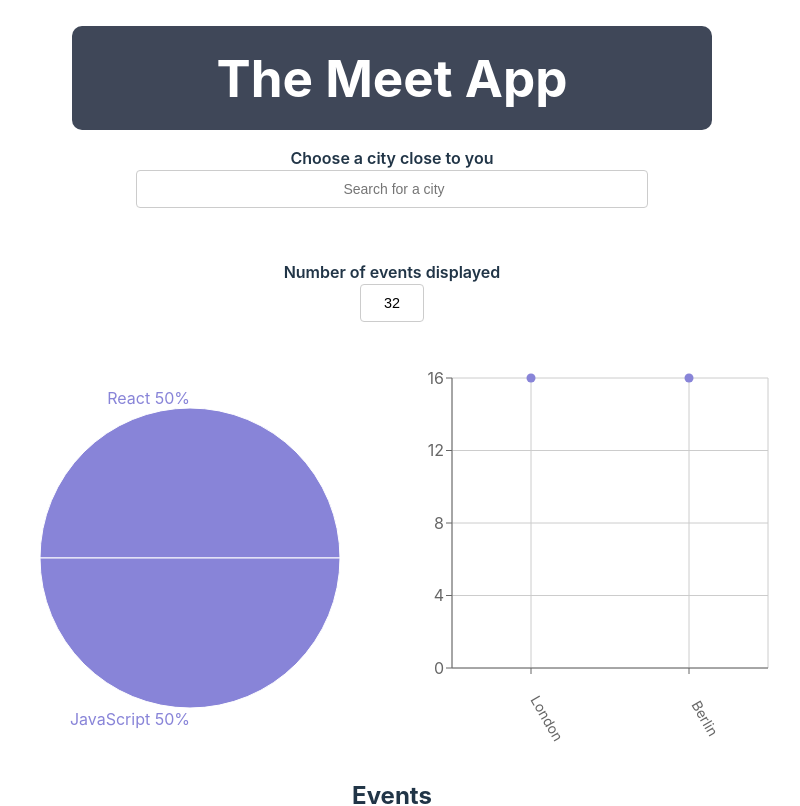
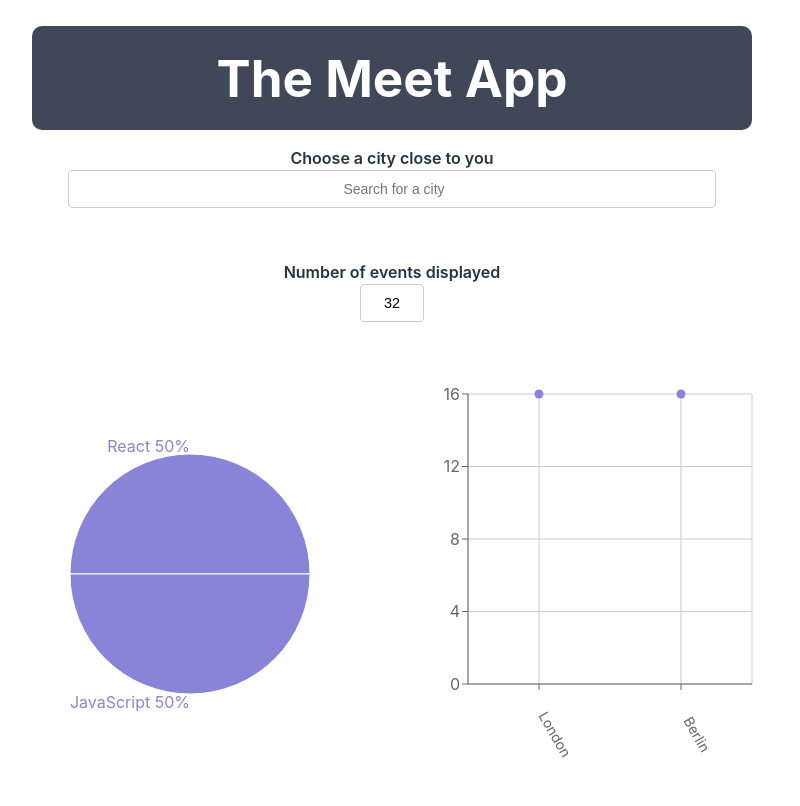
Before and after one commit to LindsellR/meet, a React (Vite) app: page / in a window 1280 px wide. Shown: the top 806 px of the page, without its empty margins (248-1048 px from the left). Built offline with nearby package versions, Linux system fonts and the light colour scheme; the HTML template or start-up script is replaced by a standard one.

Commit message:
Adjusting size of piechart for visibility

```diff
--- a/src/App.css
+++ b/src/App.css
@@ -13,7 +13,7 @@
   width: 100%;
   text-align: center;
   box-sizing: border-box;
-  width: 80%;
+  width: 90%;
   max-width: 800px;
 }
 
@@ -142,6 +142,8 @@ label {
 .charts-container {
   display: grid;
   grid-template-columns: 1fr 1fr;
+  gap: 2rem;
+  padding: 1rem;
 }
 
 .Alert {
--- a/src/components/EventGenresChart.jsx
+++ b/src/components/EventGenresChart.jsx
@@ -24,7 +24,7 @@ const EventGenresChart = ({ events }) => {
   const getData = () => {
     return genres.map((genre) => {
       const filteredEvents = events.filter((event) =>
-        event.summary.includes(genre)
+         event.summary?.toLowerCase().includes(genre.toLowerCase())
       )
       return {
         name: genre,
@@ -68,7 +68,7 @@ const EventGenresChart = ({ events }) => {
          fill="#8884d8"
          labelLine={false}
          label={renderCustomizedLabel}
-         outerRadius={150}
+         outerRadius={120}
        />
      </PieChart>
    </ResponsiveContainer>
```
